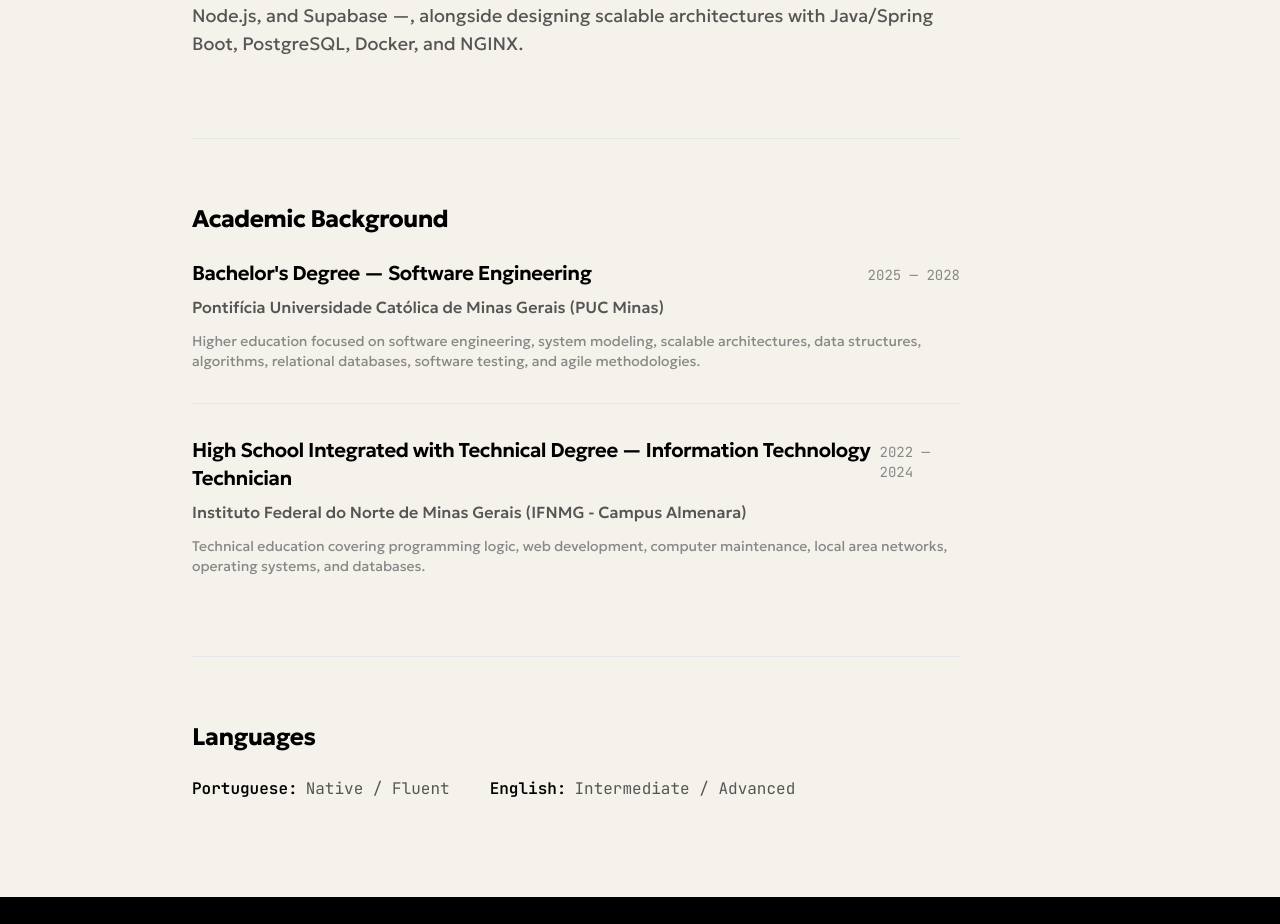
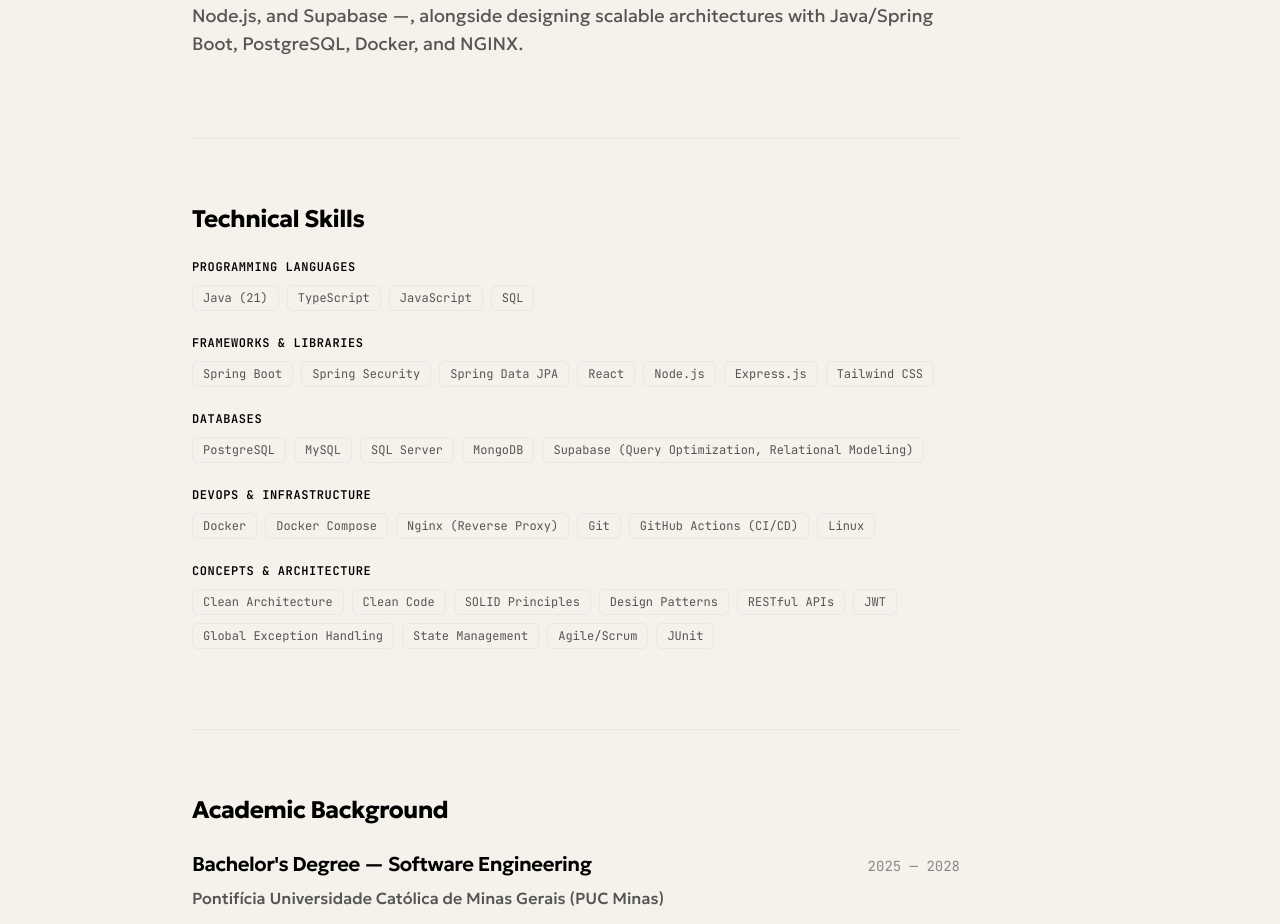
Before and after one commit to murilofsouzaa/mubadev, a React (Vite) app: page / in a window 1280 px wide. Shown: the part 3621-4545 px from the top of the page. Built offline with nearby package versions, Linux system fonts and the light colour scheme; a web font is replaced by a local one.

Commit message:
feat(about): add technical skills section below trajectory

```diff
--- a/src/components/AboutSection.tsx
+++ b/src/components/AboutSection.tsx
@@ -53,6 +53,39 @@
           <div className="space-y-3 text-base sm:text-lg text-text-dim leading-relaxed font-normal">
             <p>{t.about.objectiveText1}</p>
             <p>{t.about.objectiveText2}</p>
+          </div>
+        </motion.div>
+
+        {/* Technical Skills with Scroll Opacity Reveal */}
+        <motion.div
+          initial={{ opacity: 0, y: 24 }}
+          whileInView={{ opacity: 1, y: 0 }}
+          viewport={{ once: true, margin: '-60px' }}
+          transition={{ duration: 0.7, ease: [0.16, 1, 0.3, 1] }}
+          className="space-y-6 max-w-3xl border-t border-border/80 pt-12 sm:pt-16"
+        >
+          <h3 className="text-xl sm:text-2xl font-bold text-text tracking-tight">
+            {t.about.skillsTitle}
+          </h3>
+
+          <div className="grid grid-cols-1 gap-6">
+            {Object.entries(t.about.skillsCategories).map(([key, category]) => (
+              <div key={key} className="space-y-2.5">
+                <h4 className="text-xs font-mono font-semibold tracking-wider uppercase text-text">
+                  {category.title}
+                </h4>
+                <div className="flex flex-wrap gap-2">
+                  {category.items.map((skill) => (
+                    <span
+                      key={skill}
+                      className="border border-border/60 bg-text/5 px-2.5 py-1 rounded-md text-xs font-mono text-text-dim hover:text-text hover:border-text/40 transition-colors"
+                    >
+                      {skill}
+                    </span>
+                  ))}
+                </div>
+              </div>
+            ))}
           </div>
         </motion.div>
 
--- a/src/locales/translations.ts
+++ b/src/locales/translations.ts
@@ -76,6 +76,14 @@
     objectiveText1: string;
     objectiveText2: string;
     educationTitle: string;
+    skillsTitle: string;
+    skillsCategories: {
+      languages: { title: string; items: string[] };
+      frameworks: { title: string; items: string[] };
+      databases: { title: string; items: string[] };
+      devops: { title: string; items: string[] };
+      architecture: { title: string; items: string[] };
+    };
     languagesTitle: string;
     englishLabel: string;
     englishLevel: string;
@@ -238,6 +246,29 @@
       objectiveText1: 'Desenvolvedor de Software e estudante de Engenharia de Software na PUC Minas, com sólida formação técnica pelo IFNMG e experiência prática no desenvolvimento e deploy de aplicações web em produção.',
       objectiveText2: 'Atualmente faço parte da equipe de suporte e desenvolvimento na AFFEMG — incluindo plataforma interna de chamados e aplicação web de bem-estar com React, Tailwind CSS, Node.js e Supabase —, além de projetar arquiteturas escaláveis com Java/Spring Boot, PostgreSQL, Docker e NGINX.',
       educationTitle: 'Formação Acadêmica',
+      skillsTitle: 'Habilidades Técnicas',
+      skillsCategories: {
+        languages: {
+          title: 'Linguagens de Programação',
+          items: ['Java (21)', 'TypeScript', 'JavaScript', 'SQL'],
+        },
+        frameworks: {
+          title: 'Frameworks & Bibliotecas',
+          items: ['Spring Boot', 'Spring Security', 'Spring Data JPA', 'React', 'Node.js', 'Express.js', 'Tailwind CSS'],
+        },
+        databases: {
+          title: 'Bancos de Dados',
+          items: ['PostgreSQL', 'MySQL', 'SQL Server', 'MongoDB', 'Supabase (Queries Otimizadas, Modelagem Relacional)'],
+        },
+        devops: {
+          title: 'DevOps & Infraestrutura',
+          items: ['Docker', 'Docker Compose', 'Nginx (Proxy Reverso)', 'Git', 'GitHub Actions (CI/CD)', 'Linux'],
+        },
+        architecture: {
+          title: 'Conceitos & Arquitetura',
+          items: ['Arquitetura Limpa', 'Clean Code', 'Princípios SOLID', 'Design Patterns', 'APIs RESTful', 'JWT', 'Tratamento Global de Exceções', 'Estado Global', 'Metodologias Ágeis (Scrum)', 'JUnit'],
+        },
+      },
       languagesTitle: 'Idiomas',
       englishLabel: 'Inglês',
       englishLevel: 'Intermediário / Avançado',
@@ -396,6 +427,29 @@
       objectiveText1: 'Software Developer and Software Engineering student at PUC Minas, with a solid technical background from IFNMG and practical experience developing and deploying production web applications.',
       objectiveText2: 'Currently part of the support and development team at AFFEMG — working on internal systems, a ticketing platform, and a wellness web application with React, Tailwind CSS, Node.js, and Supabase —, alongside designing scalable architectures with Java/Spring Boot, PostgreSQL, Docker, and NGINX.',
       educationTitle: 'Academic Background',
+      skillsTitle: 'Technical Skills',
+      skillsCategories: {
+        languages: {
+          title: 'Programming Languages',
+          items: ['Java (21)', 'TypeScript', 'JavaScript', 'SQL'],
+        },
+        frameworks: {
+          title: 'Frameworks & Libraries',
+          items: ['Spring Boot', 'Spring Security', 'Spring Data JPA', 'React', 'Node.js', 'Express.js', 'Tailwind CSS'],
+        },
+        databases: {
+          title: 'Databases',
+          items: ['PostgreSQL', 'MySQL', 'SQL Server', 'MongoDB', 'Supabase (Query Optimization, Relational Modeling)'],
+        },
+        devops: {
+          title: 'DevOps & Infrastructure',
+          items: ['Docker', 'Docker Compose', 'Nginx (Reverse Proxy)', 'Git', 'GitHub Actions (CI/CD)', 'Linux'],
+        },
+        architecture: {
+          title: 'Concepts & Architecture',
+          items: ['Clean Architecture', 'Clean Code', 'SOLID Principles', 'Design Patterns', 'RESTful APIs', 'JWT', 'Global Exception Handling', 'State Management', 'Agile/Scrum', 'JUnit'],
+        },
+      },
       languagesTitle: 'Languages',
       englishLabel: 'English',
       englishLevel: 'Intermediate / Advanced',
```
